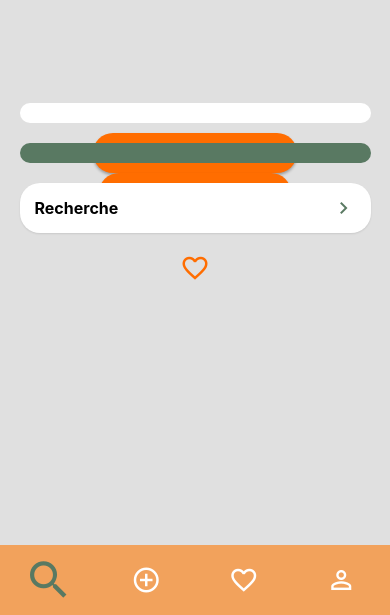
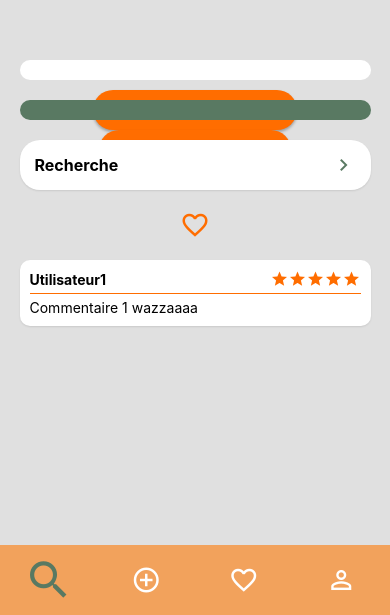
Before and after one commit to lucasleroyy/IWA_Campseeker_IG5, a React Native app: screen /Test_Lucas in a window 390 px wide. Shown: the part 229-844 px from the top of the page. Built offline with nearby package versions, Linux system fonts and the light colour scheme.

Commit message:
ajout composant commentaire

```diff
--- a/src/Pages/Test_Lucas.js
+++ b/src/Pages/Test_Lucas.js
@@ -6,6 +6,7 @@ import Bouton from '../components/Bouton';
 import Bandeau from '../components/Bandeau';
 import ChampRedirection from '../components/Champ_redirection';
 import Favoris from '../components/Favoris';
+import Commentaire from '../components/Commentaire';
 
 const MonComponent = () => {
   return (
@@ -25,6 +26,9 @@ const MonComponent = () => {
       {/* Ajout du composant Favoris pour le tester */}
       <Favoris />
 
+       {/* Ajout de quelques commentaires pour tester le composant Commentaire */}
+       <Commentaire pseudo="Utilisateur1" note={5} texte="Commentaire 1 wazzaaaa" />
+
       <Bandeau currentPage="Search" onNavigate={(page) => console.log('Naviguer vers', page)} />
     </View>
   );
--- /dev/null
+++ b/src/components/Commentaire.js
@@ -0,0 +1,61 @@
+import React from 'react';
+import { View, Text, StyleSheet } from 'react-native';
+import { MaterialIcons } from '@expo/vector-icons';
+
+const Commentaire = ({ pseudo, note, texte }) => {
+  return (
+    <View style={styles.container}>
+      <View style={styles.header}>
+        <Text style={styles.pseudo}>{pseudo}</Text>
+        <View style={styles.note}>
+          {/* Affiche un nombre d'étoiles correspondant à la note */}
+          {[...Array(note)].map((_, index) => (
+            <MaterialIcons key={index} name="star" size={18} color="#FF6D00" />
+          ))}
+        </View>
+      </View>
+      <View style={styles.separator} />
+      <Text style={styles.texte}>{texte}</Text>
+    </View>
+  );
+};
+
+const styles = StyleSheet.create({
+  container: {
+    backgroundColor: '#FFFFFF',
+    borderRadius: 10,
+    width: '90%',
+    alignSelf: 'center',
+    padding: 10,
+    marginVertical: 10,
+    shadowColor: '#000',
+    shadowOffset: { width: 0, height: 1 },
+    shadowOpacity: 0.1,
+    shadowRadius: 2,
+    elevation: 2,
+  },
+  header: {
+    flexDirection: 'row',
+    justifyContent: 'space-between',
+    alignItems: 'center',
+  },
+  pseudo: {
+    fontSize: 14,
+    fontWeight: 'bold',
+  },
+  note: {
+    flexDirection: 'row',
+    alignItems: 'center',
+  },
+  separator: {
+    height: 1,
+    backgroundColor: '#FF6D00',
+    marginVertical: 5,
+  },
+  texte: {
+    fontSize: 14,
+    color: '#000',
+  },
+});
+
+export default Commentaire;
```
